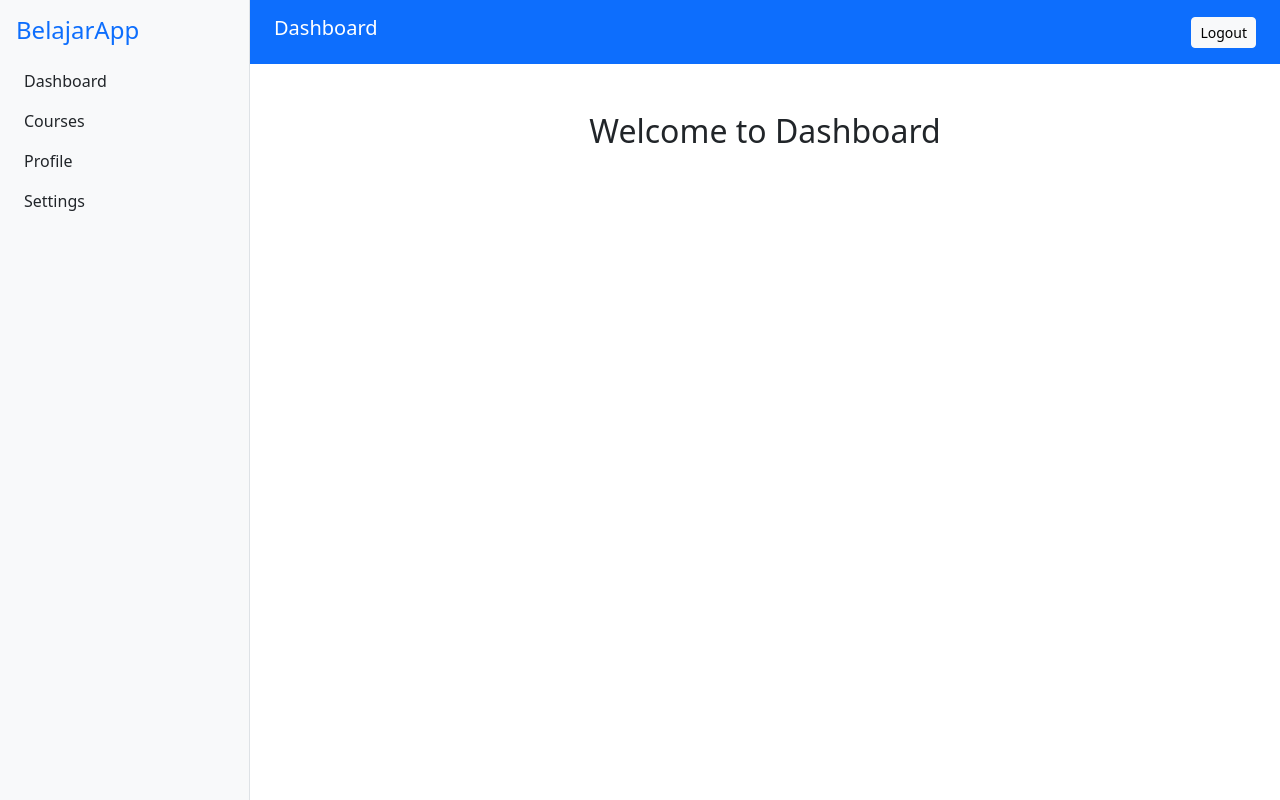
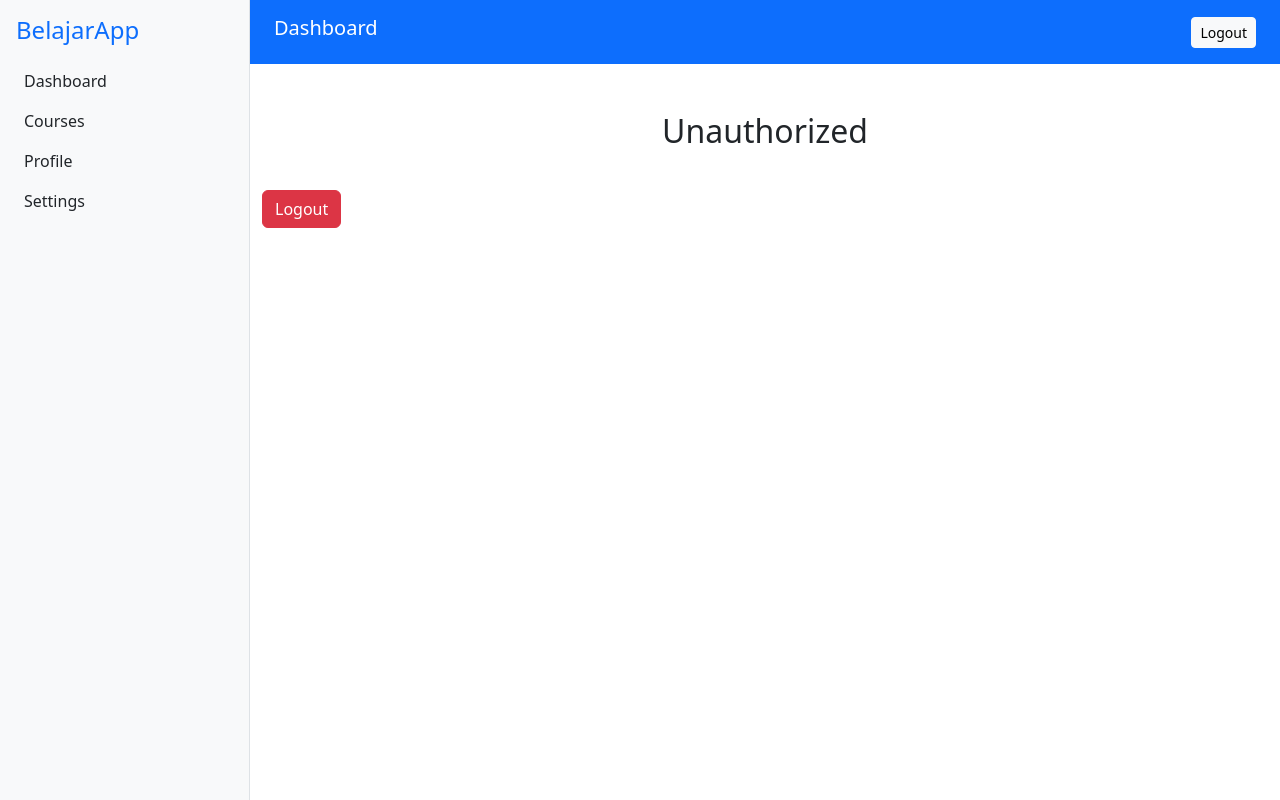
Before and after one commit to haidar180202/syihab_learning_new, a React (Vite) app: page /dashboard in a window 1280 px wide. Built offline with nearby package versions, Linux system fonts and the light colour scheme; no server answers; the database is empty; sample sign-in values are in the browser's storage.

Commit message:
fix: update all structure 4

```diff
--- a/src/components/layout/Header.tsx
+++ b/src/components/layout/Header.tsx
@@ -10,6 +10,8 @@ const Header: React.FC = () => {
     try {
       await signOut(auth);
       alert("You have successfully logged out.");
+      localStorage.removeItem("userRole");
+      localStorage.removeItem("userUID");
       navigate("/login");
     } catch (error) {
       console.error("Logout failed:", error);
--- a/src/pages/Dashboard.tsx
+++ b/src/pages/Dashboard.tsx
@@ -1,17 +1,112 @@
-import React from "react";
+import React, { useEffect, useState } from "react";
 import Sidebar from "../components/layout/Sidebar";
 import Header from "../components/layout/Header";
 
+import { doc, getDoc } from "firebase/firestore";
+import { auth, db } from "../config/firebase";
+import { useNavigate } from "react-router-dom"; // Menambahkan useNavigate untuk navigasi
+import { signOut } from "firebase/auth";
 
 const Dashboard: React.FC = () => {
+  const [role, setRole] = useState<string | null>(null);
+  const [loading, setLoading] = useState(true);
+  const navigate = useNavigate(); // Inisialisasi useNavigate untuk navigasi programatik
+
+  useEffect(() => {
+    const storedRole = localStorage.getItem("userRole");
+
+    if (storedRole) {
+      // Jika ada role di localStorage, periksa apakah role tersebut cocok dengan data di database
+      const checkRoleInDatabase = async () => {
+        try {
+          // Ambil UID pengguna yang sedang login dari localStorage (atau bisa menggunakan auth Firebase)
+          const uid = localStorage.getItem("userUID");
+          if (uid) {
+            // Ambil data pengguna dari Firestore berdasarkan UID
+            const userDoc = await getDoc(doc(db, "users", uid));
+            if (userDoc.exists()) {
+              const userData = userDoc.data();
+              const dbRole = userData?.role;
+
+              // Bandingkan role yang ada di localStorage dengan yang ada di database
+              if (storedRole === dbRole) {
+                setRole(dbRole); // Jika cocok, lanjutkan
+              } else {
+                // Jika tidak cocok, arahkan ke halaman login atau lakukan sesuatu
+                localStorage.removeItem("userRole");
+                localStorage.removeItem("userUID");
+                navigate("/login"); // Redirect ke login
+              }
+            }
+          }
+        } catch (error) {
+          console.error("Error checking role from database:", error);
+        } finally {
+          setLoading(false);
+        }
+      };
+
+      checkRoleInDatabase();
+    } else {
+      // Jika tidak ada role di localStorage, arahkan ke login
+      navigate("/login");
+    }
+  }, [navigate]); // Pastikan `navigate` juga termasuk dalam dependensi
+
+  // Fungsi untuk logout
+  const handleLogout = async () => {
+    try {
+      await signOut(auth);
+      alert("You have successfully logged out.");
+      localStorage.removeItem("userRole");
+      localStorage.removeItem("userUID");
+      navigate("/login");
+    } catch (error) {
+      console.error("Logout failed:", error);
+      alert("Logout failed. Please try again.");
+    }
+  };
+
+  const renderContent = () => {
+    if (loading) {
+      return (
+        <div>
+          <h2 className="text-center mb-4">Loading...</h2>
+        </div>
+      );
+    }
+
+    if (role === "admin") {
+      return (
+        <div>
+          <h2 className="text-center mb-4">Admin Dashboard</h2>
+          <p>Manage users, view analytics, and configure settings.</p>
+        </div>
+      );
+    } else if (role === "user") {
+      return (
+        <div>
+          <h2 className="text-center mb-4">User Dashboard</h2>
+          <p>View your profile, track your activities, and explore resources.</p>
+        </div>
+      );
+    } else {
+      return (
+        <div>
+          <h2 className="text-center mb-4">Unauthorized</h2>
+        </div>
+      );
+    }
+  };
+
   return (
     <div className="d-flex">
       <Sidebar />
       <div className="flex-grow-1">
         <Header />
         <main className="container my-5">
-          <h2 className="text-center mb-4">Welcome to Dashboard</h2>
-          {/* Content here */}
+          {renderContent()}
+          <button className="btn btn-danger mt-3" onClick={handleLogout}>Logout</button>
         </main>
       </div>
     </div>
--- a/src/pages/auth/Login.tsx
+++ b/src/pages/auth/Login.tsx
@@ -17,21 +17,25 @@ const Login: React.FC = () => {
     setError("");
 
     try {
+      // Melakukan login dengan Firebase Auth
       const userCredential = await signInWithEmailAndPassword(auth, email, password);
       const user = userCredential.user;
 
-      // Ambil role dari Firestore
+      // Ambil role dari Firestore berdasarkan UID pengguna
       const userDoc = await getDoc(doc(db, "users", user.uid));
+
       if (userDoc.exists()) {
         const userData = userDoc.data();
-        const role = userData.role;
+        const role = userData?.role;
+
+        // Simpan role dan UID pengguna di localStorage
+        localStorage.setItem("userRole", role);
+        localStorage.setItem("userUID", user.uid);
 
         // Redirect berdasarkan role
-        if (role === "admin") {
-          navigate("/admin-dashboard");
-        } else if (role === "user") {
-          navigate("/dashboard");
-        } else {
+        if (role === "admin" || role === 'user') {
+          navigate("/dashboard"); // Arahkan ke dashboard admin
+        }else {
           setError("Unauthorized role.");
         }
       } else {
```
